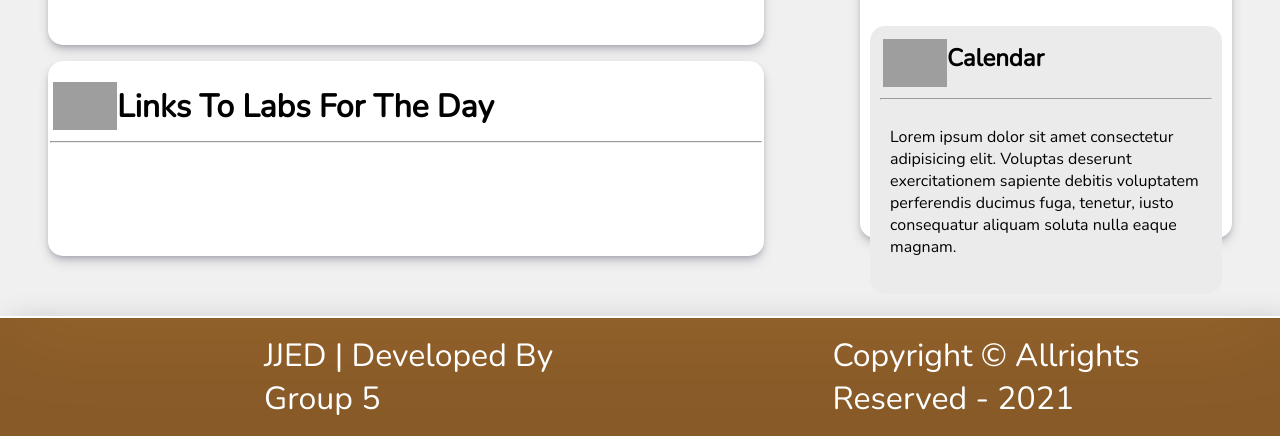
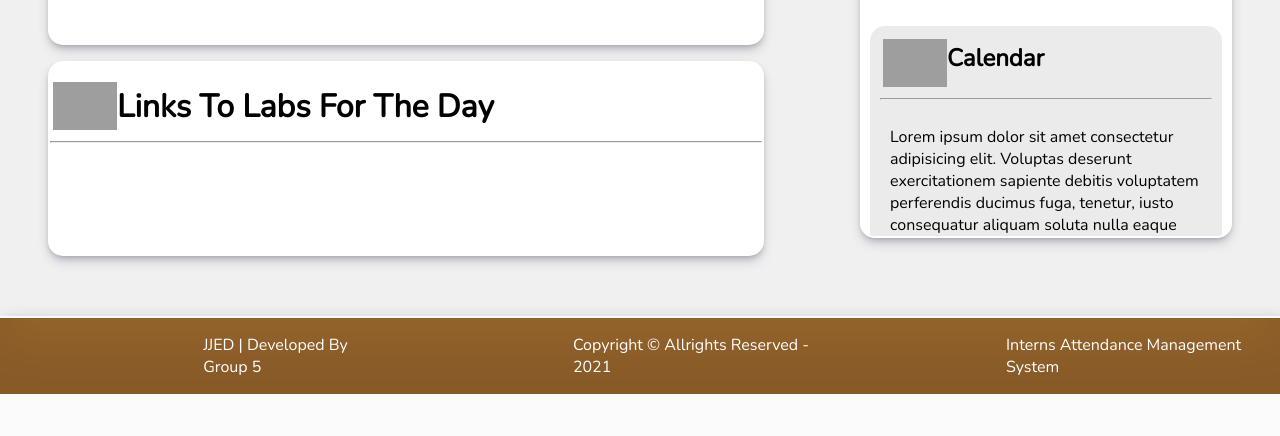
Before and after one commit to josh-boat365/JJED-Attendance-System-, a Flask app: page /intern_home in a window 1280 px wide. Shown: the part 760-1196 px from the top of the page. After the commit the page ends 1154 px from the top, so only its background shows below. Run offline with Flask 3, Linux system fonts and the light colour scheme; a user stored in the database is signed in; data that the repository does not hold is empty; grey boxes are pictures that could not be loaded.

Commit message:
updates on UI, across pages

```diff
--- a/static/css/intern_home.css
+++ b/static/css/intern_home.css
@@ -203,6 +203,7 @@ hr{
     box-shadow: rgba(50, 50, 93, 0.25) 0px 6px 12px -2px, rgba(0, 0, 0, 0.3) 0px 3px 7px -3px;
     border: 2px white solid;
     border-radius: 15px;
+    overflow-y: scroll;
   }
   .aside-section{
       background-color:white;
@@ -225,8 +226,8 @@ hr{
 
   footer .disp-flex{
       display: flex;
-      height: 100%;
-      font-size: 2rem;
+      height: 5%;
+      font-size: 1;
       padding: 1rem;
       color: white;
       background-color: rgb(150, 100, 44);
@@ -235,10 +236,6 @@ hr{
             0 0  0 2px rgb(255,255,255),
             0.3em 0.3em 1em rgba(0,0,0,0.3);
   }
-.disp-flex .copy-1{
-  margin-left: 15.5rem;
+.disp-flex .copy-1,.disp-flex .copy-2,.disp-flex .copy-3{
+  margin-left: 15%;
 }
-
-.disp-flex .copy-2{
-  margin-left: 15.5rem;
-}
--- a/templates/admin_login.html
+++ b/templates/admin_login.html
@@ -18,7 +18,7 @@
                 <input type="text" name="name" id="name" placeholder="Enter Your Name"><br>
                 <input type="password" name="password" id="password"placeholder="password"><br>
                 <button type="submit">LOGIN </button>
-            </form>
+            </form><br>
            Are you an  <a href="/">Intern?</a>
         </center><br>
     </div>
--- a/templates/intern_home.html
+++ b/templates/intern_home.html
@@ -162,6 +162,9 @@
                 <div class="copy-2">
                     Copyright &copy; Allrights Reserved - 2021
                 </div>
+                <div class="copy-3">
+                    Interns Attendance Management System
+                </div>
             </div>
 
         </footer>
--- a/templates/intern_login.html
+++ b/templates/intern_login.html
@@ -15,14 +15,14 @@
             <img src="/static/images/turntabl.gif" alt="turntabl" class="avatar"  style="width:200px ;height:200px">
           </div> <br> <br>
         <form action="" method = "POST" >
-          <label for="name"><b>Intern</b></label><br>
+          <label for="name"><b>Intern</b></label><br><br>
           {% if error == False %}
           <center><p class="error">Incorrect username or password</p></center>
           {% endif %}
           <input type="text" placeholder="INTERN NAME" name="name" required><br>
           <input type="email" placeholder="INTERN EMAIL" name="email" required><br>
-          <button type="submit">LOGIN </button><br>
-          <span class="text"> Are you an <a href="/admin_login"> Admin? </a></span><br>
+          <button type="submit">LOGIN </button><br><br>
+          <span class="text"> Are you an <a href="/admin_login"> Admin? </a></span><br><br>
         </form>
         </center>
         </div>
```
